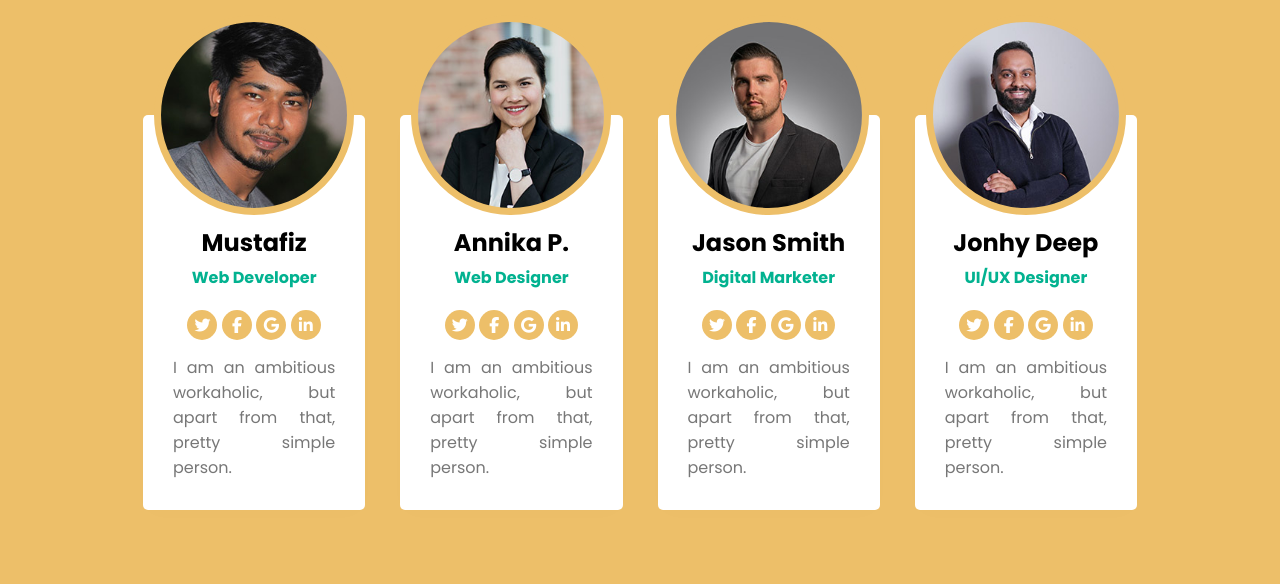
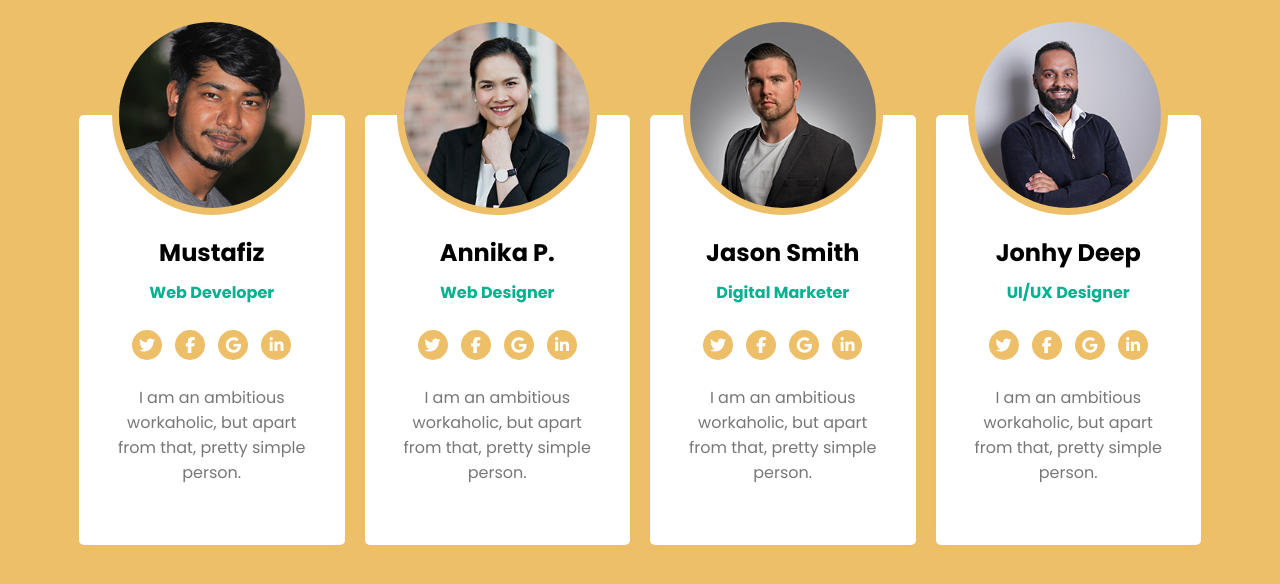
Before and after one commit to Web-Mustafiz/Profile-Card, a plain HTML site: page index.html in a window 1280 px wide. Drawn offline with Linux system fonts and the light colour scheme.

Commit message:
Profile Card for Professional

```diff
--- a/style.css
+++ b/style.css
@@ -13,10 +13,10 @@ body {
 .container {
   display: grid;
   grid-template-columns: repeat(4, 1fr);
-  width: 80%;
+  width: 90%;
   padding: 15px;
   margin: 0 auto;
-  column-gap: 35px;
+  column-gap: 20px;
 }
 
 .card {
@@ -73,7 +73,7 @@ body {
 .card-body {
   position: relative;
   background: #fff;
-  padding: 110px 30px 30px 30px;
+  padding: 120px 30px 30px 30px;
   margin-top: -100px;
   border-radius: 5px;
   box-shadow: 0px 5px 25px -2px rgb(0 0 0 / 1%);
@@ -82,16 +82,17 @@ body {
 }
 
 .name {
-  margin-bottom: 5px;
+  margin-bottom: 10px;
 }
 
 .designation {
   color: #02b290;
-  margin-bottom: 5px;
+  margin-bottom: 10px;
 }
 
 .social {
   padding: 15px 10px;
+  margin-bottom: 10px;
 }
 
 .social-bar {
@@ -119,7 +120,8 @@ body {
 .bio {
   color: #777;
   font-size: inherit;
-  text-align: justify;
+  text-align: center;
+  margin-bottom: 30px;
 }
 
 /* --------------------------
```
